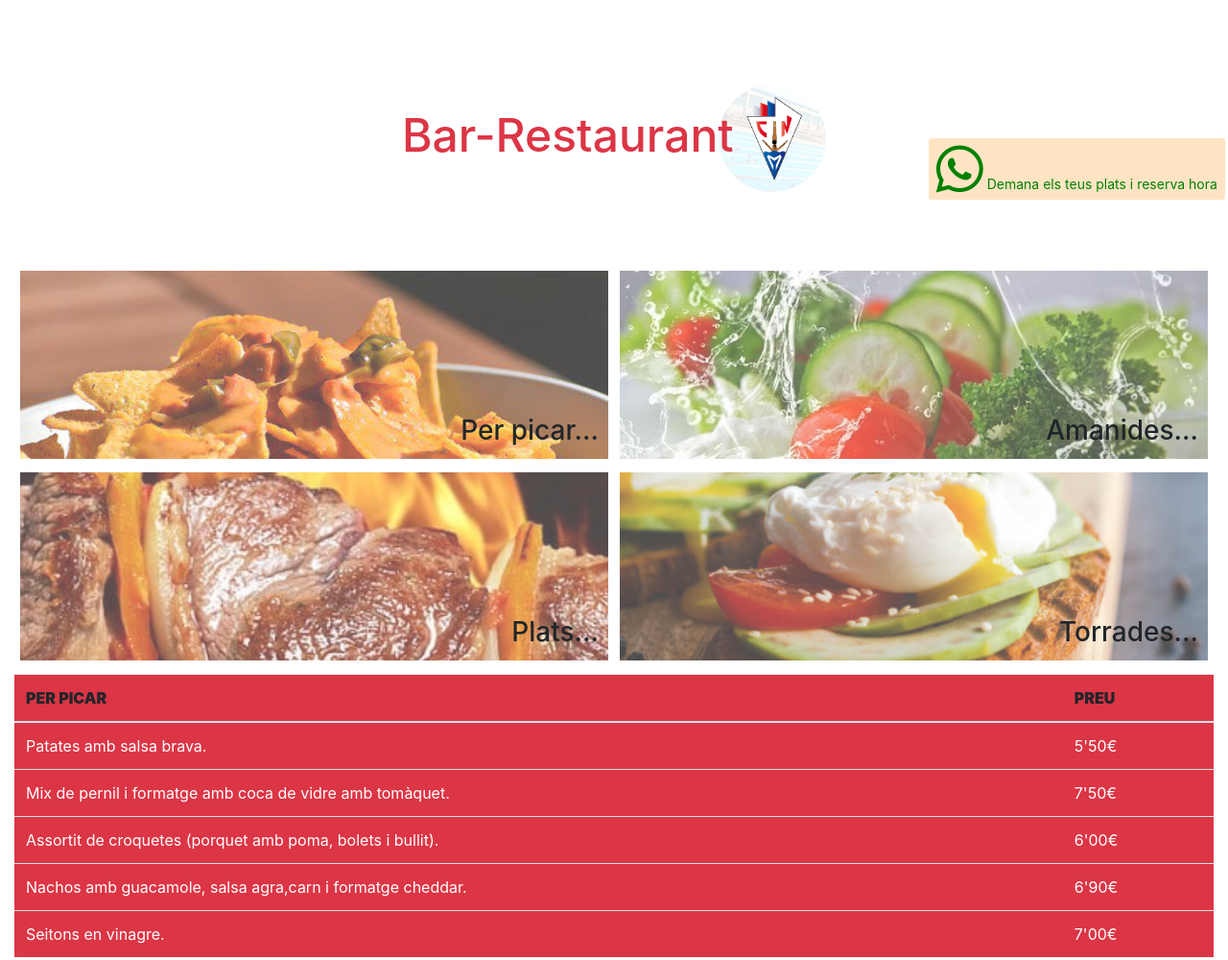
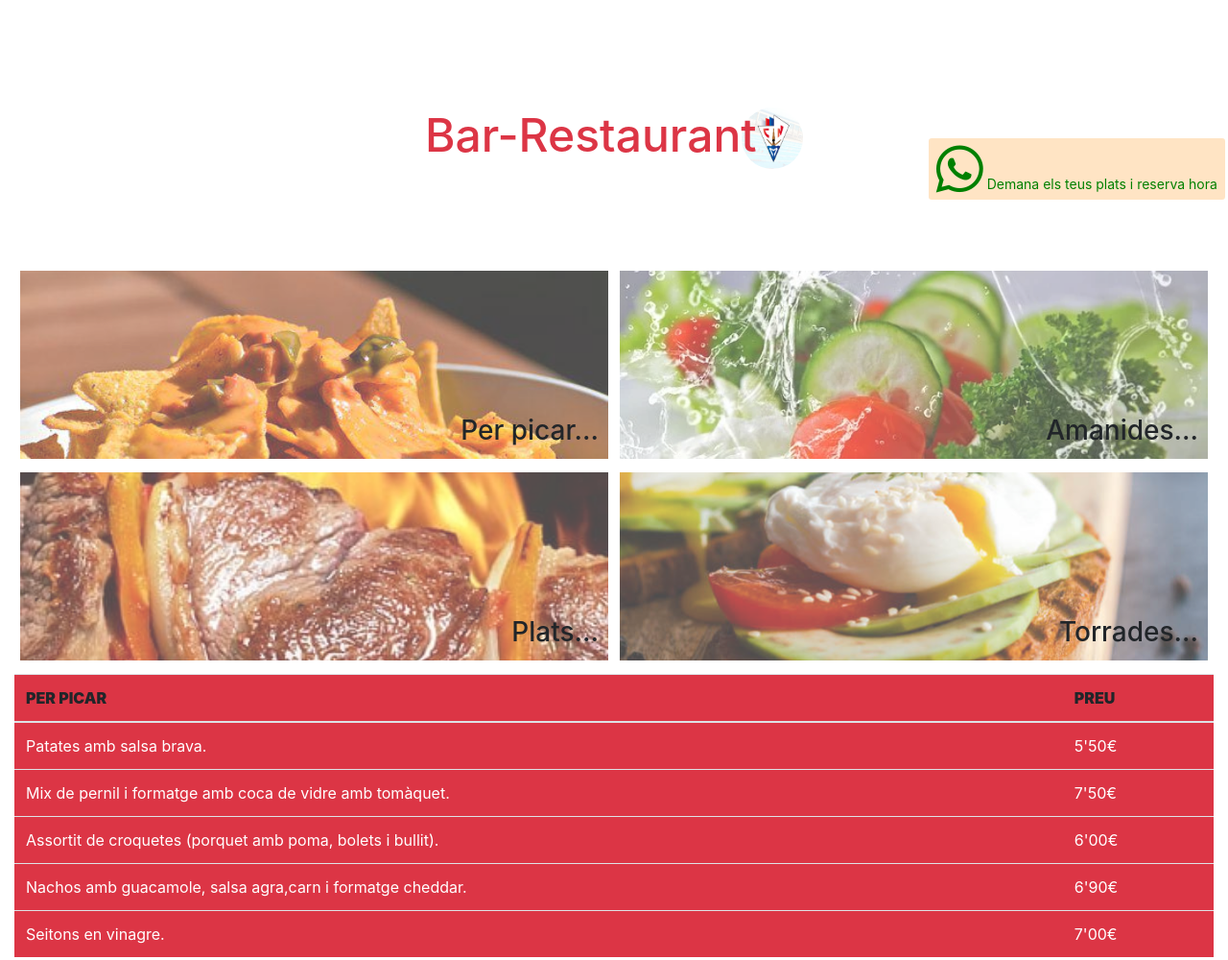
Before and after one commit to restaurantcnm/barcnm, a plain HTML site: page index.html in a window 1280 px wide. Shown: the top 1000 px of the page at 96% size. Drawn offline with nearby package versions, Linux system fonts and the light colour scheme.

Commit message:
Update style.css

```diff
--- a/style.css
+++ b/style.css
@@ -12,8 +12,8 @@ header{
 .logo{
     display: inline-block;
 
-    width: 7rem;
-    height: 7rem;
+    width: 4rem;
+    height: 4rem;
 
     border-radius: 50%;
     position: relative;
```
